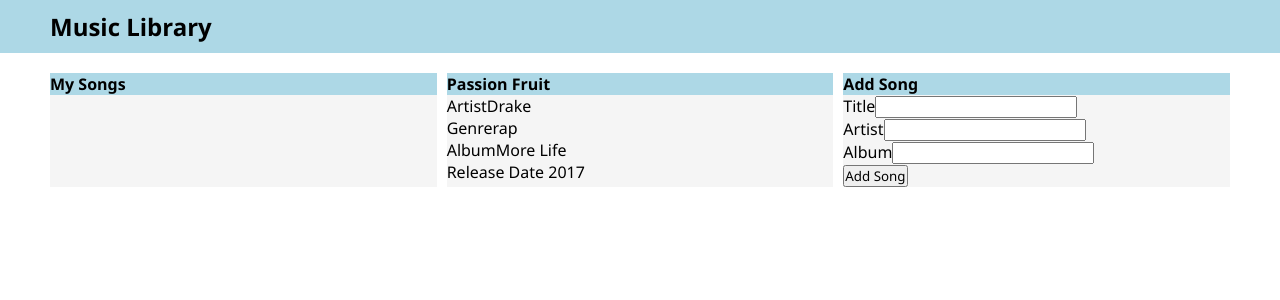
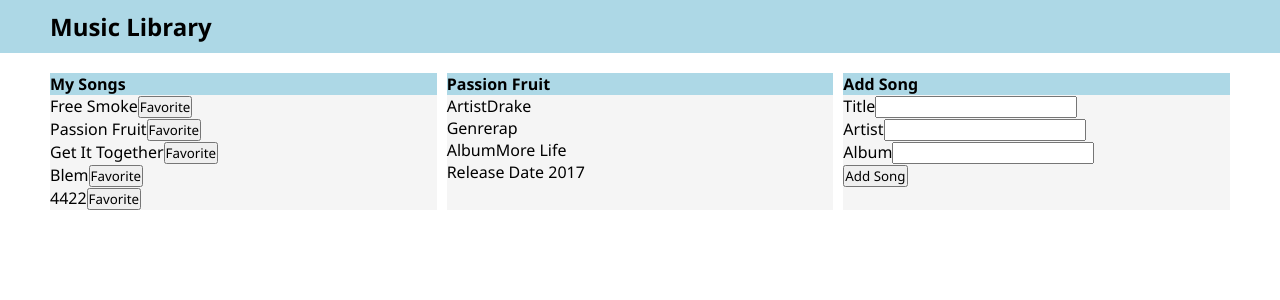
Before and after one commit to djackson5995/music-library-frontend, a React (Create React App) app: page / in a window 1280 px wide. Shown: the top 300 px of the page. Built offline with nearby package versions, Linux system fonts and the light colour scheme.

Commit message:
added useEffect

```diff
--- a/src/App.jsx
+++ b/src/App.jsx
@@ -3,10 +3,16 @@ import Header from "./components/Header/Header";
 import SongList from "./components/SongList/SongList";
 import SongInfo from "./components/SongInfo/SongInfo";
 import NewSong from "./components/NewSongAdded/NewSongAdded";
-import React, { useState } from "react";
+import React, { useState, useEffect } from "react";
+import initData from "./components/Data/Data";
 
 function App() {
   const [songs, setSongs] = useState([]);
+
+  // delete useEffect and initData
+  useEffect(() => {
+    setSongs(initData);
+  }, {});
 
   const handleNewSong = (newSong) => {
     const updatedSongs = [...songs, newSong];
--- /dev/null
+++ b/src/components/Data/Data.js
@@ -0,0 +1,29 @@
+const initData = [
+  {
+    title: "Free Smoke",
+    Artist: "Drake",
+    album: "More Life",
+  },
+  {
+    title: "Passion Fruit",
+    Artist: "Drake",
+    album: "More Life",
+  },
+  {
+    title: "Get It Together",
+    Artist: "Drake",
+    album: "More Life",
+  },
+  {
+    title: "Blem",
+    Artist: "Drake",
+    album: "More Life",
+  },
+  {
+    title: "4422",
+    Artist: "Drake",
+    album: "More Life",
+  },
+];
+
+export default initData;
```
